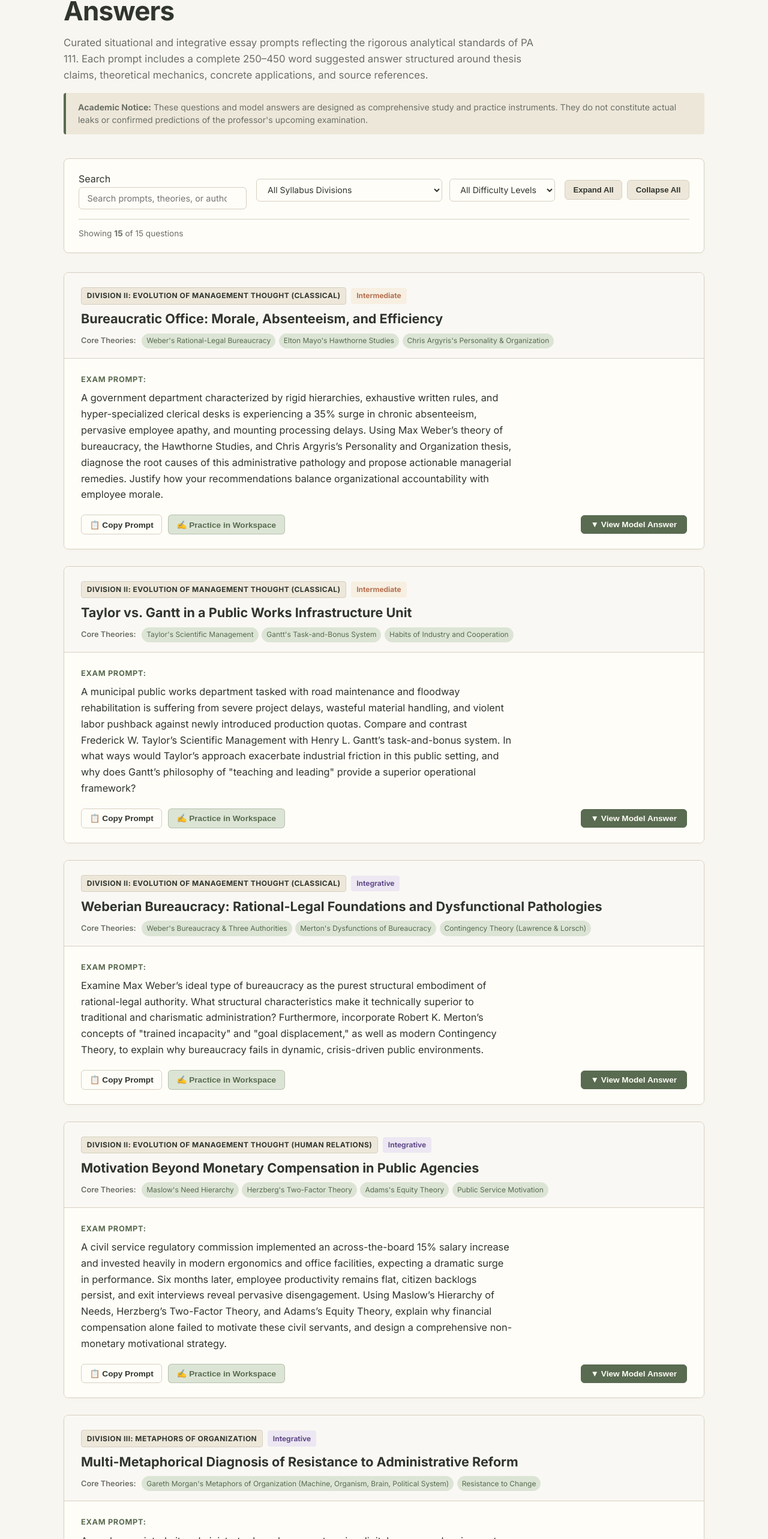
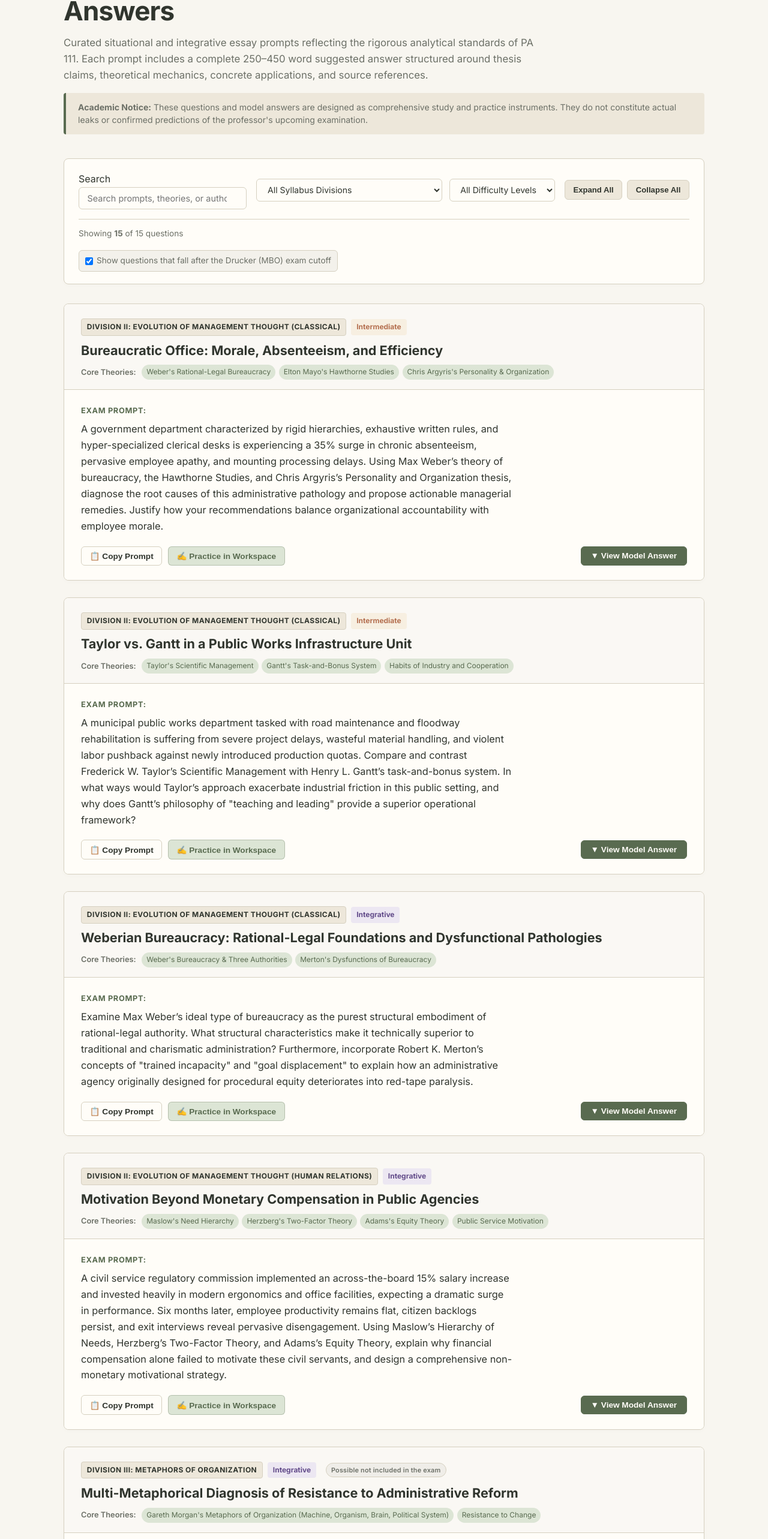
Before and after one commit to OrangeJuice023/PA-111, a React (Vite) app: page /essay-questions in a window 1280 px wide. Shown: the part 226-2792 px from the top of the page at 60% size. Built offline with nearby package versions, Linux system fonts and the light colour scheme.

Commit message:
fix(academic): correct exam scope to Drucker MBO cutoff and tag beyond-cutoff topics

```diff
--- a/src/data/questions.ts
+++ b/src/data/questions.ts
@@ -13,6 +13,8 @@ export interface EssayQuestion {
   theories: string[];
   answer: string;
   sources: SourceRef[];
+  /** True when the question substantially relies on topics after the confirmed exam cutoff (Drucker/MBO). */
+  outOfScope?: boolean;
 }
 
 export const essayQuestions: EssayQuestion[] = [
@@ -76,8 +78,8 @@ Management should immediately deploy the Gantt visual scheduling chart to make p
     divisionId: 'D2A',
     divisionLabel: 'Division II: Evolution of Management Thought (Classical)',
     difficulty: 'Integrative',
-    question: 'Examine Max Weber’s ideal type of bureaucracy as the purest structural embodiment of rational-legal authority. What structural characteristics make it technically superior to traditional and charismatic administration? Furthermore, incorporate Robert K. Merton’s concepts of "trained incapacity" and "goal displacement," as well as modern Contingency Theory, to explain why bureaucracy fails in dynamic, crisis-driven public environments.',
-    theories: ["Weber's Bureaucracy & Three Authorities", "Merton's Dysfunctions of Bureaucracy", "Contingency Theory (Lawrence & Lorsch)"],
+    question: 'Examine Max Weber’s ideal type of bureaucracy as the purest structural embodiment of rational-legal authority. What structural characteristics make it technically superior to traditional and charismatic administration? Furthermore, incorporate Robert K. Merton’s concepts of "trained incapacity" and "goal displacement" to explain how an administrative agency originally designed for procedural equity deteriorates into red-tape paralysis.',
+    theories: ["Weber's Bureaucracy & Three Authorities", "Merton's Dysfunctions of Bureaucracy"],
     answer: `Max Weber conceptualized bureaucracy as the crowning achievement of modern societal rationalization, serving as the organizational machinery of rational-legal authority. Unlike traditional authority (legitimized by hereditary sanctity and personal loyalty to a master) or charismatic authority (legitimized by devotion to an individual’s extraordinary heroism or prophetic aura, which is inherently unstable and volatile), rational-legal authority derives its legitimacy from an impersonal, enacted legal order.
 
 Weber asserted that a fully developed bureaucracy is technically superior to all other administrative forms due to its structural characteristics:
@@ -93,9 +95,7 @@ However, subsequent sociologists exposed the deep functional pathologies embedde
 - Trained Incapacity: Intensive indoctrination in rigid procedures renders officials cognitively blind to novel circumstances. Past actions that were successful in standard conditions are mechanically applied to unprecedented problems, causing disastrous failures.
 - Goal Displacement: Rules, originally designed as instrumental means toward broader public objectives, are transformed into sacred, absolute ends. Officials display obsessive procedural formalism ("red tape"), prioritizing meticulous documentation over client problem-solving.
 
-Modern Contingency Theory (Lawrence & Lorsch, Burns & Stalker) explains why bureaucracy stumbles in crisis. Bureaucracy is a "mechanistic system" optimized for stable, predictable environments. When a public agency faces environmental turbulence (e.g., pandemics, natural disasters, economic shocks), the vertical scalar chain delays vital intelligence, functional silos prevent lateral communication, and standardized rules suppress necessary frontline discretion.
-
-In such turbulent settings, administration must transition toward "organic structures": decentralizing decision authority, relying on mutual adjustment and cross-functional teams, and empowering street-level discretion to achieve adaptive public protection.`,
+In such settings, the pursuit of procedural correctness can eclipse substantive public service: the clerk who follows every rule to the letter while leaving citizens waiting for weeks has fulfilled his formal obligations but failed his substantive mission. Recognizing this pathology is the first step toward structural remedies—such as performance auditing, frontline discretion within clear boundaries, and periodic procedural review—that preserve the accountability strengths of bureaucracy without surrendering it to red-tape paralysis.`,
     sources: [
       { key: 'CONS', page: 'Section 2.1 & 2.4 (p. 7-8, 11)' },
       { key: 'NOTES', page: 'Albrow Ch. 2-3; Merton (p. 22-25)' },
@@ -139,6 +139,7 @@ To cultivate genuine, sustainable motivation, the commission must enact a four-p
     difficulty: 'Integrative',
     question: 'A newly appointed city administrator launches an enterprise digital resource planning system to automate procurement and streamline citizen welfare disbursements. Frontline staff actively resist the rollout through subtle workarounds, deliberate data entry errors, and anonymous petitions to the city council alleging the system is dysfunctional. Using Gareth Morgan’s metaphors of organization—specifically the Machine, Organism, Brain, and Political System lenses—analyze the underlying drivers of this resistance and formulate an integrated change-management strategy.',
     theories: ["Gareth Morgan's Metaphors of Organization (Machine, Organism, Brain, Political System)", "Resistance to Change"],
+    outOfScope: true,
     answer: `Administrative resistance to digital modernization is rarely a simple technical glitch; it is a multifaceted organizational phenomenon. Applying Gareth Morgan’s metaphorical lenses illuminates why a technically elegant software rollout triggers institutional revolt:
 
 1. The Machine Lens (Structural Flaws):
@@ -319,6 +320,7 @@ In a public agency, vertical enrichment is operationalized by:
     difficulty: 'Intermediate',
     question: 'Trace the complete administrative lifecycle through the PIME framework (Planning, Implementation, Monitoring, Evaluation, and Revision). Using a concrete public sector scenario—such as a municipal initiative to digitize small business licensing—explain how a failure in the Monitoring phase corrupts the Evaluation phase and paralyzes the continuous learning loop.',
     theories: ["PIME Administrative Framework", "Cybernetic Feedback Loops", "Single-Loop vs. Double-Loop Learning"],
+    outOfScope: true,
     answer: `The PIME framework (Planning, Implementation, Monitoring, and Evaluation) conceptualizes public administration as an integrated, closed-loop cybernetic lifecycle. Administrative success depends upon the seamless, iterative flow of intelligence across all four stages:
 
 1. The PIME Lifecycle in a Municipal Business Licensing Initiative:
@@ -489,6 +491,7 @@ Public managers must diagnose four critical situational parameters before select
     difficulty: 'Integrative',
     question: 'Develop a grand theoretical synthesis integrating the Classical School, the Human Relations School, the Systems Approach, and Contingency Theory. Demonstrate how a contemporary public sector leader must synthesize these four paradigms to successfully execute a major public health reform that simultaneously demands rigorous logistical efficiency, compassionate community trust, and rapid adaptability.',
     theories: ["Grand Synthesis: Classical, Human Relations, Systems, and Contingency Paradigms", "Public Health Governance"],
+    outOfScope: true,
     answer: `The historical trajectory of administrative thought is not a graveyard of obsolete ideas; rather, it forms an integrated, cumulative toolkit. A sophisticated public administrator must act as an institutional conductor, harmonizing the structural rigor of the Classical School, the psychological empathy of the Human Relations School, the holistic integration of the Systems Approach, and the situational agility of Contingency Theory.
 
 Consider a major public health reform: executing a national pandemic vaccination and healthcare delivery campaign across diverse urban and rural communities. Executing this massive mandate requires synthesizing all four schools:
--- a/src/pages/EssayPractice.css
+++ b/src/pages/EssayPractice.css
@@ -1,4 +1,17 @@
 /* Essay Practice Workspace Styles */
+
+.scope-badge {
+  display: inline-block;
+  font-size: 0.68rem;
+  font-weight: 600;
+  letter-spacing: 0.02em;
+  color: var(--text-secondary, #6C7067);
+  background-color: #EFEDE8;
+  border: 1px solid var(--border-color, #D9D2C5);
+  padding: 0.12rem 0.5rem;
+  border-radius: 999px;
+  white-space: nowrap;
+}
 
 .essay-practice-page {
   background-color: var(--bg-primary, #F8F6F0);
--- a/src/pages/EssayPractice.tsx
+++ b/src/pages/EssayPractice.tsx
@@ -187,7 +187,7 @@ export default function EssayPractice() {
                     <option value="">-- Choose an exam prompt from the bank --</option>
                     {questions.map((q) => (
                       <option key={q.id} value={q.id}>
-                        {q.id.toUpperCase()}: {q.title} ({q.difficulty})
+                        {q.id.toUpperCase()}: {q.title} ({q.difficulty}){q.outOfScope ? ' — beyond exam cutoff' : ''}
                       </option>
                     ))}
                   </select>
@@ -203,6 +203,9 @@ export default function EssayPractice() {
                   <span className={`badge-diff ${activeQuestion.difficulty.toLowerCase()}`}>
                     {activeQuestion.difficulty}
                   </span>
+                  {activeQuestion.outOfScope && (
+                    <span className="scope-badge">Possible not included in the exam</span>
+                  )}
                   {activeQuestion.theories?.map((t, idx) => (
                     <span key={idx} className="badge-theory">{t}</span>
                   ))}
--- a/src/pages/EssayQuestions.css
+++ b/src/pages/EssayQuestions.css
@@ -432,6 +432,38 @@
   line-height: 1.6;
 }
 
+/* Exam scope badge (beyond the confirmed Drucker cutoff) */
+.scope-badge {
+  display: inline-block;
+  font-size: 0.68rem;
+  font-weight: 600;
+  letter-spacing: 0.02em;
+  color: var(--text-secondary, #6C7067);
+  background-color: #EFEDE8;
+  border: 1px solid var(--border-color, #D9D2C5);
+  padding: 0.12rem 0.5rem;
+  border-radius: 999px;
+  white-space: nowrap;
+}
+
+.scope-toggle {
+  display: inline-flex;
+  align-items: center;
+  gap: 0.4rem;
+  font-size: 0.85rem;
+  color: var(--text-secondary, #6C7067);
+  margin-top: 1rem;
+  cursor: pointer;
+  padding: 0.35rem 0.6rem;
+  border-radius: 6px;
+  background-color: #F3F1EB;
+  border: 1px solid var(--border-color, #D9D2C5);
+}
+
+.scope-toggle input {
+  cursor: pointer;
+}
+
 @media (max-width: 768px) {
   .btn-toggle-answer {
     margin-left: 0;
--- a/src/pages/EssayQuestions.tsx
+++ b/src/pages/EssayQuestions.tsx
@@ -10,6 +10,7 @@ export default function EssayQuestions() {
   const [search, setSearch] = useState('')
   const [divisionFilter, setDivisionFilter] = useState('')
   const [difficultyFilter, setDifficultyFilter] = useState('')
+  const [showOutOfScope, setShowOutOfScope] = useState(true)
   const [expanded, setExpanded] = useState<string[]>([])
   const [copiedId, setCopiedId] = useState<string | null>(null)
 
@@ -26,9 +27,10 @@ export default function EssayQuestions() {
         (q.theories && q.theories.some((t) => t.toLowerCase().includes(s)))
       const matchesDivision = divisionFilter ? q.divisionId === divisionFilter : true
       const matchesDifficulty = difficultyFilter ? q.difficulty === difficultyFilter : true
-      return matchesSearch && matchesDivision && matchesDifficulty
+      const matchesScope = showOutOfScope || !q.outOfScope
+      return matchesSearch && matchesDivision && matchesDifficulty && matchesScope
     })
-  }, [questions, search, divisionFilter, difficultyFilter])
+  }, [questions, search, divisionFilter, difficultyFilter, showOutOfScope])
 
   const copyText = (text: string, id: string) => {
     try {
@@ -140,6 +142,15 @@ export default function EssayQuestions() {
               </button>
             )}
           </div>
+
+          <label className="scope-toggle">
+            <input
+              type="checkbox"
+              checked={showOutOfScope}
+              onChange={(e) => setShowOutOfScope(e.target.checked)}
+            />
+            Show questions that fall after the Drucker (MBO) exam cutoff
+          </label>
         </section>
 
         {/* Empty State */}
@@ -166,6 +177,9 @@ export default function EssayQuestions() {
                     <span className={`difficulty-pill ${q.difficulty.toLowerCase()}`}>
                       {q.difficulty}
                     </span>
+                    {q.outOfScope && (
+                      <span className="scope-badge">Possible not included in the exam</span>
+                    )}
                   </div>
                   <h2 className="question-title">{q.title}</h2>
                   {q.theories && q.theories.length > 0 && (
--- a/src/pages/Syllabus.css
+++ b/src/pages/Syllabus.css
@@ -236,6 +236,44 @@
   background-color: #485741;
 }
 
+/* Exam scope badge (beyond the confirmed Drucker cutoff) */
+.scope-badge {
+  display: inline-block;
+  font-size: 0.68rem;
+  font-weight: 600;
+  letter-spacing: 0.02em;
+  color: var(--text-secondary, #6C7067);
+  background-color: #EFEDE8;
+  border: 1px solid var(--border-color, #D9D2C5);
+  padding: 0.12rem 0.5rem;
+  border-radius: 999px;
+  margin-left: 0.5rem;
+  vertical-align: middle;
+  white-space: nowrap;
+}
+
+.scope-badge-heading {
+  display: inline-flex;
+  align-items: center;
+  gap: 0.4rem;
+  flex-wrap: wrap;
+}
+
+.scope-note {
+  font-size: 0.82rem;
+  color: var(--text-secondary, #6C7067);
+  background-color: #F3F1EB;
+  border: 1px solid var(--border-color, #D9D2C5);
+  border-radius: 6px;
+  padding: 0.5rem 0.85rem;
+  margin-bottom: 1.25rem;
+  line-height: 1.5;
+}
+
+.scope-note strong {
+  color: var(--text-primary, #30352E);
+}
+
 @media (max-width: 768px) {
   .division-block {
     padding: 1.5rem;
--- a/src/pages/Syllabus.tsx
+++ b/src/pages/Syllabus.tsx
@@ -179,9 +179,16 @@ export default function Syllabus() {
           {/* II-D Emerging Perspectives */}
           <div className="subschool-container">
             <div className="subschool-title">
-              <h3>II-D. Emerging Perspectives (Contingency & Complexity)</h3>
+              <div className="scope-badge-heading">
+                <h3>II-D. Emerging Perspectives (Contingency & Complexity)</h3>
+                <span className="scope-badge">Possible not included in the exam</span>
+              </div>
               <Link to="/reviewer#ii-d-emerging-management-perspectives" className="subschool-link">Reviewer Chapter &rarr;</Link>
             </div>
+            <p className="scope-note">
+              <strong>Exam scope note:</strong> The confirmed exam cutoff ends at Peter F. Drucker's Management by Objectives (II-C.7).
+              II-D (Contingency & Chaos/Complexity Theory) falls after that cutoff and is retained here for complete course coverage.
+            </p>
             <div className="topics-list">
               <div className="topic-item">
                 <div className="topic-info">
@@ -205,12 +212,15 @@ export default function Syllabus() {
           <div className="division-header">
             <div className="div-title-group">
               <span className="div-number">Division III</span>
-              <h2>Metaphors of Organization</h2>
+              <h2>Metaphors of Organization <span className="scope-badge">Possible not included in the exam</span></h2>
             </div>
             <Link to="/reviewer#division-iii--metaphors-of-organization" className="btn-reviewer-jump">
               📖 Read Full Division in Reviewer &rarr;
             </Link>
           </div>
+          <p className="scope-note">
+            <strong>Exam scope note:</strong> Gareth Morgan's metaphors fall after the confirmed Drucker (MBO) cutoff and are retained for complete course coverage.
+          </p>
           <p className="div-summary">
             Gareth Morgan’s master framework (*Images of Organization*). Explores how metaphors serve as cognitive lenses that illuminate specific organizational features while casting others into shadow.
           </p>
@@ -236,12 +246,15 @@ export default function Syllabus() {
           <div className="division-header">
             <div className="div-title-group">
               <span className="div-number">Division IV</span>
-              <h2>Functions of Administration</h2>
+              <h2>Functions of Administration <span className="scope-badge">Possible not included in the exam</span></h2>
             </div>
             <Link to="/reviewer#division-iv--functions-of-administration" className="btn-reviewer-jump">
               📖 Read Full Division in Reviewer &rarr;
             </Link>
           </div>
+          <p className="scope-note">
+            <strong>Exam scope note:</strong> The PIME administrative lifecycle falls after the confirmed Drucker (MBO) cutoff and is retained for complete course coverage.
+          </p>
           <p className="div-summary">
             The continuous administrative lifecycle: Planning, Implementation, Monitoring, and Evaluation (PIME),
             distinguished from Fayol's internal executive elements (POCCC).
```
Also changed, not shown: source-materials/PA111_CONSOLIDATED_REVIEWER.md (+7 -3 lines), 2 other files (tests, documents, lock files or other folders).
